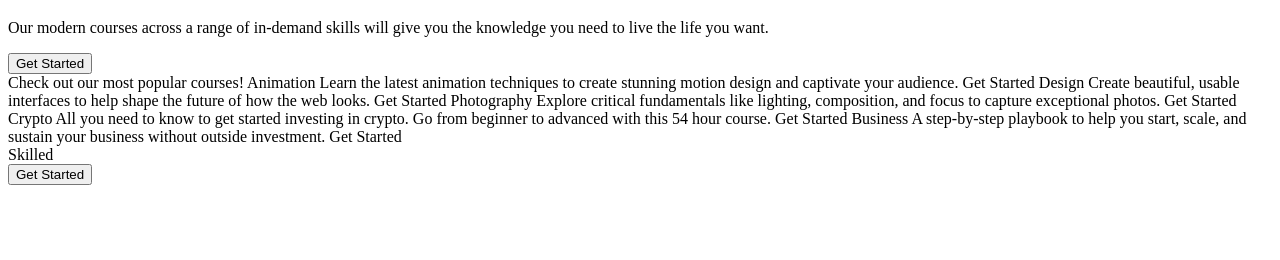
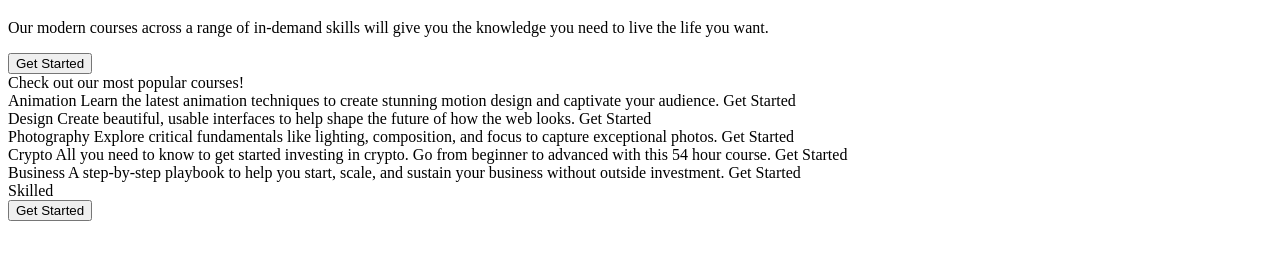
Before and after one commit to aleknovkovski/FEM-skilled-elearning-landing-page, a plain HTML site: page working/index.html in a window 1280 px wide. Shown: the part 108-368 px from the top of the page. Drawn offline with Linux system fonts and the light colour scheme.

Commit message:
Move main card-type-content into divs

```diff
--- a/working/index.html
+++ b/working/index.html
@@ -23,34 +23,45 @@
     </main>
 </header>
 
+<div>
     Check out our most popular courses!
-
+</div>
+<div>
     Animation
     Learn the latest animation techniques to create stunning motion
     design and captivate your audience.
     Get Started
-
+</div>
+<div>
     Design
     Create beautiful, usable interfaces to help shape the future of
     how the web looks.
     Get Started
-
+</div>
+<div>
     Photography
     Explore critical fundamentals like lighting, composition, and focus
     to capture exceptional photos.
     Get Started
-
+</div>
+<div>
     Crypto
     All you need to know to get started investing in crypto. Go from beginner
     to advanced with this 54 hour course.
     Get Started
-
+</div>
+<div>
     Business
     A step-by-step playbook to help you start, scale, and sustain your business
     without outside investment.
     Get Started
+</div>
 
-<footer><div>Skilled</div><button>Get Started</button></footer>
+
+<footer>
+    <div>Skilled</div>
+    <button>Get Started</button>
+</footer>
 
 </body>
 </html>
```
Lines whose indentation alone changed are shown as unchanged.
